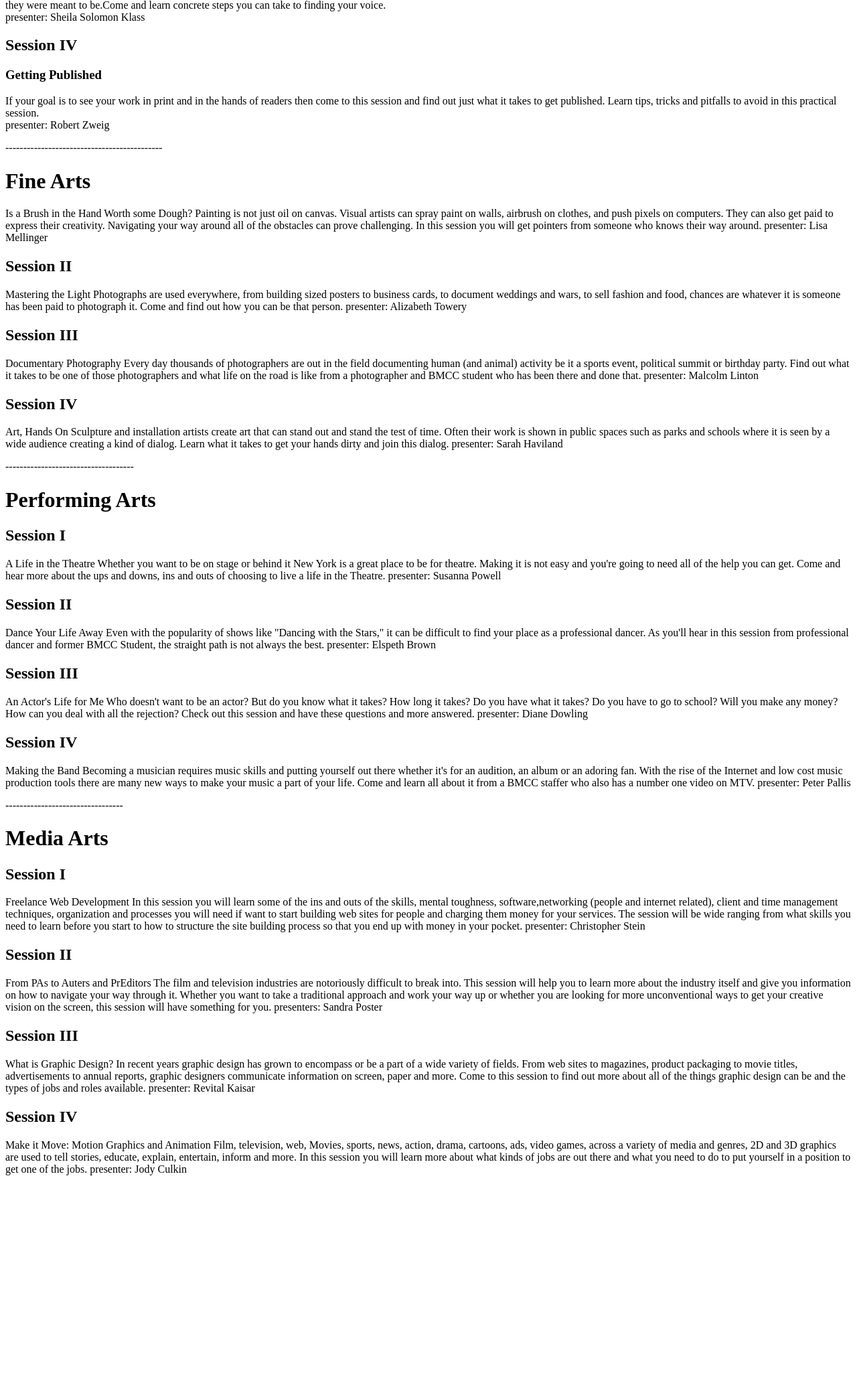
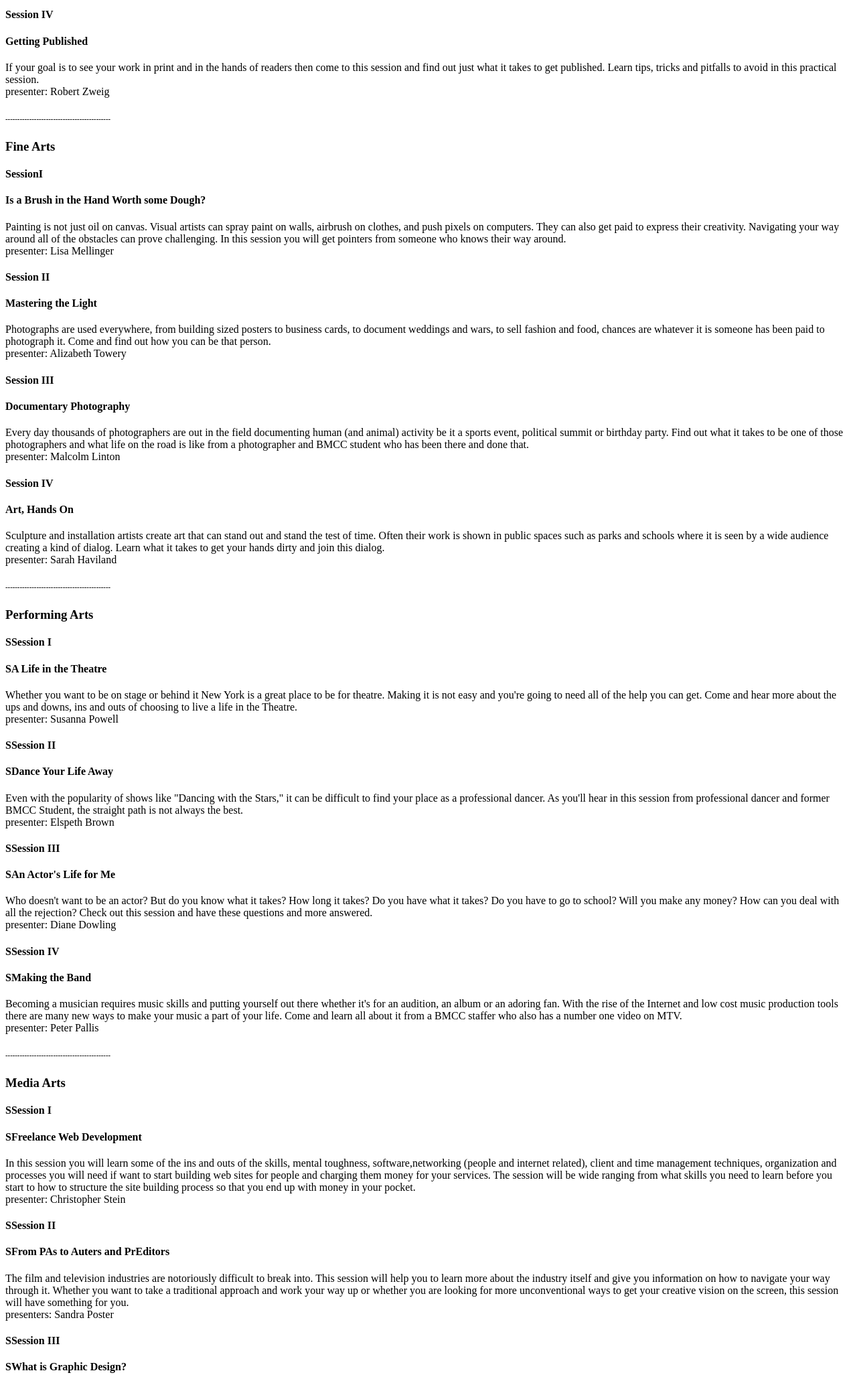
Before and after one commit to Cmoore716/Careers-in-the-Creative-Arts, a plain HTML site: page sessions.html in a window 1280 px wide. Shown: the part 510-2563 px from the top of the page at 67% size. Before the commit the page ends 2273 px from the top, so only its background shows below. Drawn offline with Linux system fonts and the light colour scheme.

Commit message:
Update sessions.html

```diff
--- a/sessions.html
+++ b/sessions.html
@@ -7,104 +7,156 @@
 <meta name="description" content="">
 <meta name="viewport" content="width=device-width, initial-scale=1">
 </head>
+
+
+
+
 <body>
 
 
 
-<div id="creative_writing">
-<h1>Creative Writing</h1>
 
-<h2>Session I</h2>
-<h3>Writing for the Stage</h3>
+<article class="sessions">
+
+
+
+
+
+<section id="creative_writing">
+
+<h3>Creative Writing</h3>
+
+<h4>Session I</h4>
+<h4>Writing for the Stage</h4>
 <p>Whether a play or a musical, writing for the stage brings with it a unique set of challenges. Your script must not only have the story but also dialog, stage direction and a general sense of what is possible in a Theatre. Find out from someone who knows how it's done.<br>
 presenter: Bill Wright</p>
 
-<h2>Session II</h2>
-<h3>Poet's Paradise</h3>
+<h4>Session II</h4>
+<h4>Poet's Paradise</h4>
 Poetry is all around us in music, books, spoken word and more. To contribute to this large dialog is not easy and takes work honing your craft. Hear from someone who has been able to work outside of the mainstream and still be successful.<br>
 presenter: Lois Elaine Griffith</p>
 
-<h2>Session III</h2>
-<h3>Finding Your Voice</h3>
+<h4>Session III</h4>
+<h4>Finding Your Voice</h4>
 <p>Finding your voice is extremely important for any writer no matter what style or subject matter. It is only after finding your voice that the voices of your characters can come through in the way that they were meant to be.Come and learn concrete steps you can take to finding your voice.<br>
 presenter: Sheila Solomon Klass</p>
 
-<h2>Session IV</h2>
-<h3>Getting Published</h3>
+<h4>Session IV</h4>
+<h4>Getting Published</h4>
 <p>If your goal is to see your work in print and in the hands of readers then come to this session and find out just what it takes to get published. Learn tips, tricks and pitfalls to avoid in this practical session.<br>
 presenter: Robert Zweig</p>
-</div>
---------------------------------------------
-<div id="fine_arts">
-<h1>Fine Arts</h1>
-</div>
-<p>Is a Brush in the Hand Worth some Dough?
-Painting is not just oil on canvas. Visual artists can spray paint on walls, airbrush on clothes, and push pixels on computers. They can also get paid to express their creativity. Navigating your way around all of the obstacles can prove challenging. In this session you will get pointers from someone who knows their way around.
+
+</section>
+
+
+
+
+<h6>--------------------------------------------</h6>
+
+
+
+
+<section id="fine_arts">
+
+<h3>Fine Arts</h3>
+
+<h4>SessionI</h4>
+<h4>Is a Brush in the Hand Worth some Dough?</h4>
+<p>Painting is not just oil on canvas. Visual artists can spray paint on walls, airbrush on clothes, and push pixels on computers. They can also get paid to express their creativity. Navigating your way around all of the obstacles can prove challenging. In this session you will get pointers from someone who knows their way around.<br>
 presenter: Lisa Mellinger</p>
 
-<h2>Session II</h2>
-<p>Mastering the Light
-Photographs are used everywhere, from building sized posters to business cards, to document weddings and wars, to sell fashion and food, chances are whatever it is someone has been paid to photograph it. Come and find out how you can be that person.
+<h4>Session II</h4>
+<h4>Mastering the Light</h4>
+Photographs are used everywhere, from building sized posters to business cards, to document weddings and wars, to sell fashion and food, chances are whatever it is someone has been paid to photograph it. Come and find out how you can be that person.<br>
 presenter: Alizabeth Towery</p>
 
-<h2>Session III</h2>
-<p>Documentary Photography
-Every day thousands of photographers are out in the field documenting human (and animal) activity be it a sports event, political summit or birthday party. Find out what it takes to be one of those photographers and what life on the road is like from a photographer and BMCC student who has been there and done that.
+<h4>Session III</h4>
+<h4>Documentary Photography</h4>
+<p>Every day thousands of photographers are out in the field documenting human (and animal) activity be it a sports event, political summit or birthday party. Find out what it takes to be one of those photographers and what life on the road is like from a photographer and BMCC student who has been there and done that.<br>
 presenter: Malcolm Linton</p>
 
-<h2>Session IV</h2>
-<p>Art, Hands On
-Sculpture and installation artists create art that can stand out and stand the test of time. Often their work is shown in public spaces such as parks and schools where it is seen by a wide audience creating a kind of dialog. Learn what it takes to get your hands dirty and join this dialog.
+<h4>Session IV</h4>
+<h4>Art, Hands On</h4>
+<p>Sculpture and installation artists create art that can stand out and stand the test of time. Often their work is shown in public spaces such as parks and schools where it is seen by a wide audience creating a kind of dialog. Learn what it takes to get your hands dirty and join this dialog.<br>
 presenter: Sarah Haviland</p>
-</div>
-------------------------------------
-<div id="performing_arts">
-<h1>Performing Arts</h1>
 
-<h2>Session I</h2>
-<p>A Life in the Theatre
-Whether you want to be on stage or behind it New York is a great place to be for theatre. Making it is not easy and you're going to need all of the help you can get. Come and hear more about the ups and downs, ins and outs of choosing to live a life in the Theatre.
+</section>
+
+
+
+
+<h6>--------------------------------------------</h6>
+
+
+
+
+<section id="performing_arts">
+
+<h3>Performing Arts</h3>
+
+<h4>SSession I</h4>
+<h4>SA Life in the Theatre</h4>
+<p>Whether you want to be on stage or behind it New York is a great place to be for theatre. Making it is not easy and you're going to need all of the help you can get. Come and hear more about the ups and downs, ins and outs of choosing to live a life in the Theatre.<br>
 presenter: Susanna Powell</p>
 
-<h2>Session II</h2>
-<p>Dance Your Life Away
-Even with the popularity of shows like "Dancing with the Stars," it can be difficult to find your place as a professional dancer. As you'll hear in this session from professional dancer and former BMCC Student, the straight path is not always the best.
+<h4>SSession II</h4>
+<h4>SDance Your Life Away</h4>
+<p>Even with the popularity of shows like "Dancing with the Stars," it can be difficult to find your place as a professional dancer. As you'll hear in this session from professional dancer and former BMCC Student, the straight path is not always the best.<br>
 presenter: Elspeth Brown</p>
 
-<h2>Session III</h2>
-<p>An Actor's Life for Me
-Who doesn't want to be an actor? But do you know what it takes? How long it takes? Do you have what it takes? Do you have to go to school? Will you make any money? How can you deal with all the rejection? Check out this session and have these questions and more answered.
+<h4>SSession III</h4>
+<h4>SAn Actor's Life for Me</h4>
+<p>Who doesn't want to be an actor? But do you know what it takes? How long it takes? Do you have what it takes? Do you have to go to school? Will you make any money? How can you deal with all the rejection? Check out this session and have these questions and more answered.<br>
 presenter: Diane Dowling</p>
 
-<h2>Session IV</h2>
-<p>Making the Band
-Becoming a musician requires music skills and putting yourself out there whether it's for an audition, an album or an adoring fan. With the rise of the Internet and low cost music production tools there are many new ways to make your music a part of your life. Come and learn all about it from a BMCC staffer who also has a number one video on MTV.
+<h4>SSession IV</h4>
+<h4>SMaking the Band</h4>
+<p>Becoming a musician requires music skills and putting yourself out there whether it's for an audition, an album or an adoring fan. With the rise of the Internet and low cost music production tools there are many new ways to make your music a part of your life. Come and learn all about it from a BMCC staffer who also has a number one video on MTV.<br>
 presenter: Peter Pallis</p>
-</div>
----------------------------------
-<div id="media_arts">
-<h1>Media Arts</h1>
 
-<h2>Session I</h2>
-Freelance Web Development
-In this session you will learn some of the ins and outs of the skills, mental toughness, software,networking (people and internet related), client and time management techniques, organization and processes you will need if want to start building web sites for people and charging them money for your services. The session will be wide ranging from what skills you need to learn before you start to how to structure the site building process so that you end up with money in your pocket.
-presenter: Christopher Stein
+</section>
 
-<h2>Session II</h2>
-From PAs to Auters and PrEditors
-The film and television industries are notoriously difficult to break into. This session will help you to learn more about the industry itself and give you information on how to navigate your way through it. Whether you want to take a traditional approach and work your way up or whether you are looking for more unconventional ways to get your creative vision on the screen, this session will have something for you.
-presenters: Sandra Poster
 
-<h2>Session III</h2>
-What is Graphic Design?
-In recent years graphic design has grown to encompass or be a part of a wide variety of fields. From web sites to magazines, product packaging to movie titles, advertisements to annual reports, graphic designers communicate information on screen, paper and more. Come to this session to find out more about all of the things graphic design can be and the types of jobs and roles available.
-presenter: Revital Kaisar
 
-<h2>Session IV</h2>
-Make it Move: Motion Graphics and Animation
-Film, television, web, Movies, sports, news, action, drama, cartoons, ads, video games, across a variety of media and genres, 2D and 3D graphics are used to tell stories, educate, explain, entertain, inform and more. In this session you will learn more about what kinds of jobs are out there and what you need to do to put yourself in a position to get one of the jobs.
-presenter: Jody Culkin
-</div>
+
+<h6>--------------------------------------------</h6>
+
+
+
+
+<section id="media_arts">
+
+<h3>Media Arts</h3>
+
+<h4>SSession I</h4>
+<h4>SFreelance Web Development</h4>
+<p>In this session you will learn some of the ins and outs of the skills, mental toughness, software,networking (people and internet related), client and time management techniques, organization and processes you will need if want to start building web sites for people and charging them money for your services. The session will be wide ranging from what skills you need to learn before you start to how to structure the site building process so that you end up with money in your pocket.<br>
+presenter: Christopher Stein</p>
+
+<h4>SSession II</h4>
+<h4>SFrom PAs to Auters and PrEditors</h4>
+<p>The film and television industries are notoriously difficult to break into. This session will help you to learn more about the industry itself and give you information on how to navigate your way through it. Whether you want to take a traditional approach and work your way up or whether you are looking for more unconventional ways to get your creative vision on the screen, this session will have something for you.<br>
+presenters: Sandra Poster</p>
+
+<h4>SSession III</h4>
+<h4>SWhat is Graphic Design?</h4>
+<p>In recent years graphic design has grown to encompass or be a part of a wide variety of fields. From web sites to magazines, product packaging to movie titles, advertisements to annual reports, graphic designers communicate information on screen, paper and more. Come to this session to find out more about all of the things graphic design can be and the types of jobs and roles available.<br>
+presenter: Revital Kaisar</p>
+
+<h4>SSession IV</h4>
+<h4>SMake it Move: Motion Graphics and Animation</h4>
+<p>Film, television, web, Movies, sports, news, action, drama, cartoons, ads, video games, across a variety of media and genres, 2D and 3D graphics are used to tell stories, educate, explain, entertain, inform and more. In this session you will learn more about what kinds of jobs are out there and what you need to do to put yourself in a position to get one of the jobs.<br>
+presenter: Jody Culkin</p>
+
+</section>
+
+
+
+
+
+
+</article>
+
 
 
 
```
